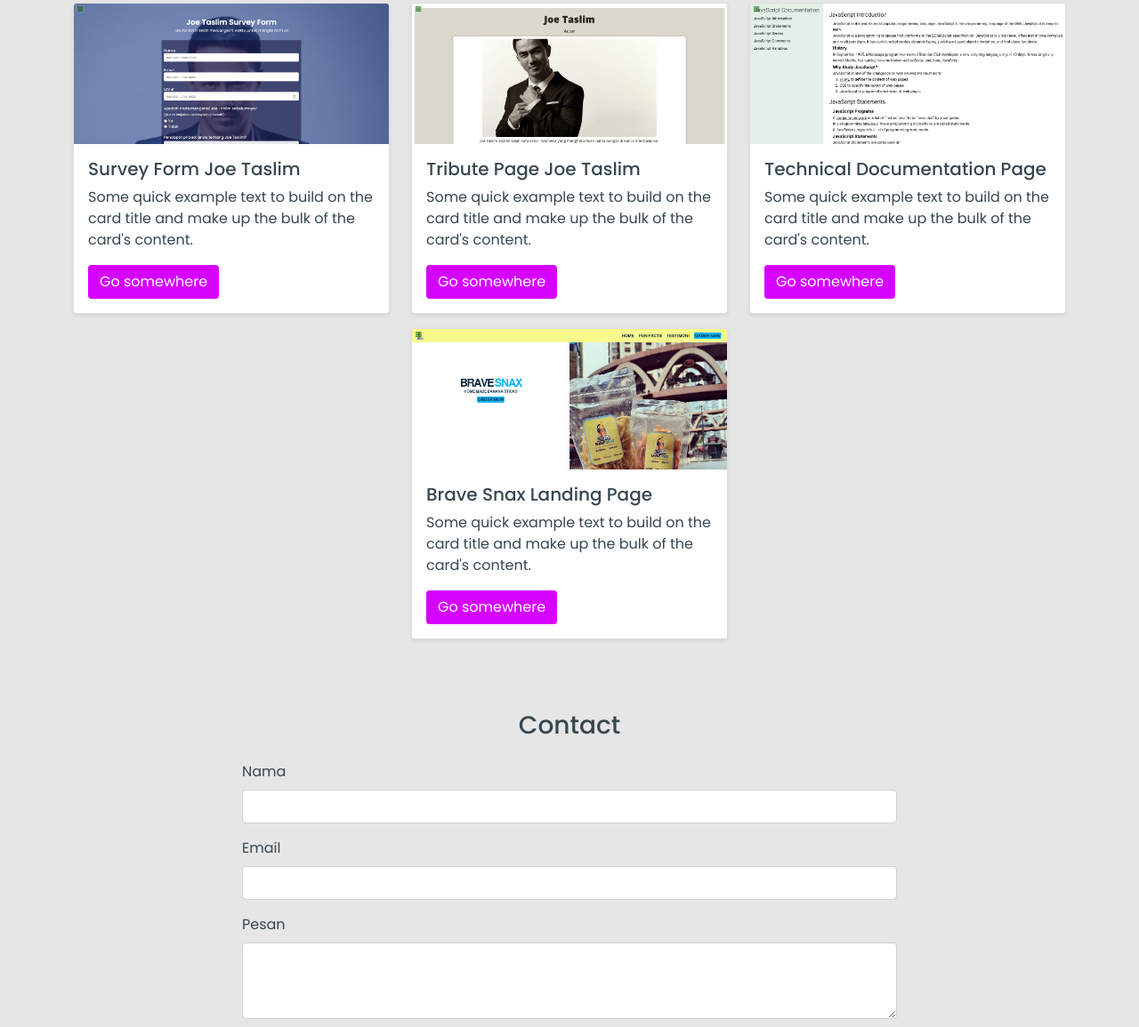
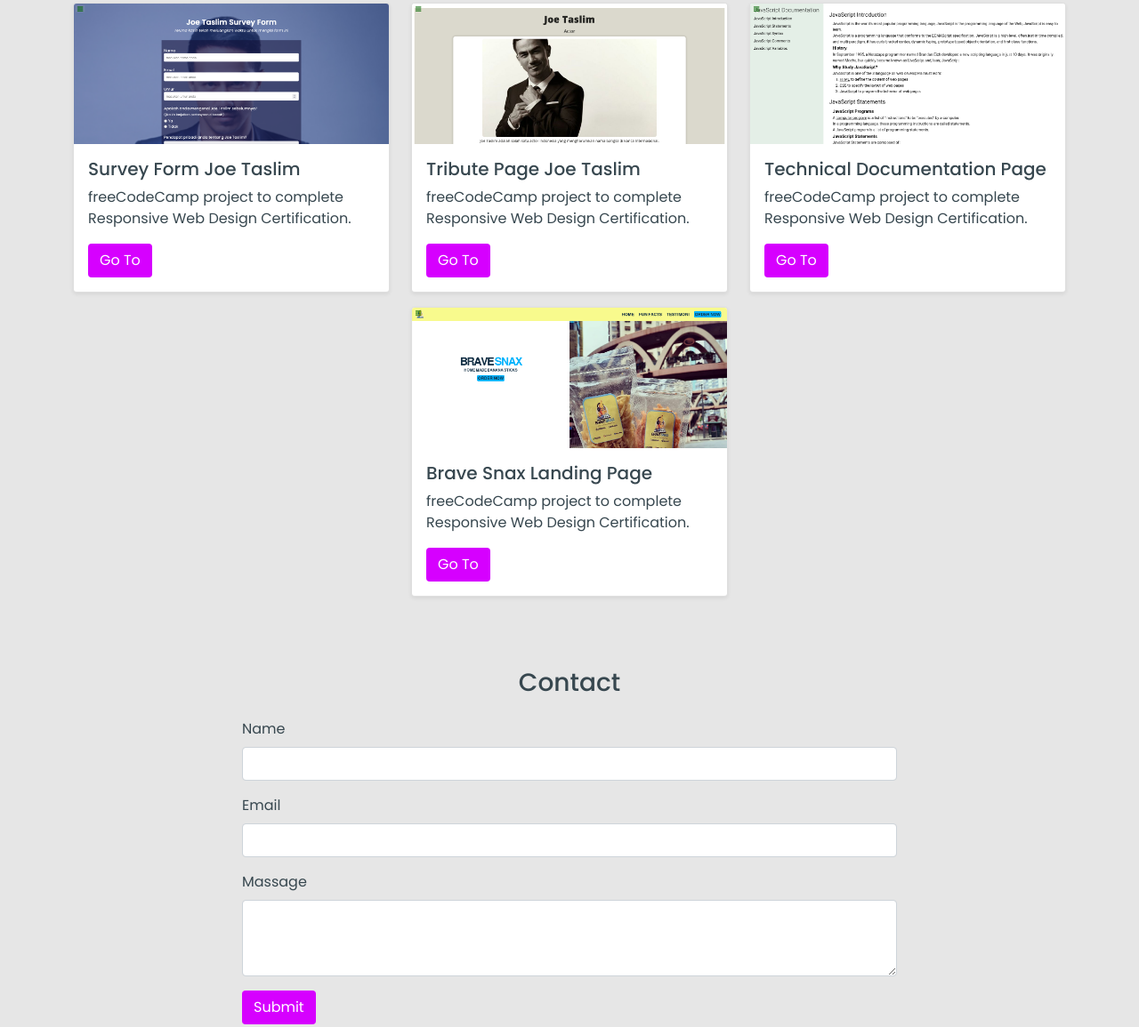
Before and after one commit to r4korompis/personal-CV, a plain HTML site: page index.html in a window 1280 px wide. Shown: the part 757-1912 px from the top of the page at 89% size. Drawn offline with nearby package versions, Linux system fonts and the light colour scheme.

Commit message:
update index.html

```diff
--- a/index.html
+++ b/index.html
@@ -48,7 +48,7 @@
       </div>
       <ul class="navbar-nav d-flex flex-row">
         <li class="nav-item">
-          <a class="nav-link" href="https://github.com/r4korompis" target="_blank">
+          <a class="nav-link" href="https://github.com/ranggakorompis" target="_blank">
             <i class="bi bi-github"></i>
           </a>
         </li>
@@ -76,8 +76,7 @@
             <p class="tagline">Student</p>
             <p class="tagline">Web Developer</p>
           </div>
-          <p class="desc">Lorem ipsum dolor sit amet, consectetur adipisicing elit. Quaerat sint ducimus iste quidem quam esse aliquam nam sed laboriosam, cum ullam, velit dolorum illum adipisci asperiores doloremque
-            magni ipsam saepe.</p>
+          <p class="desc">I'm a student at Universitas Klabat. I specialise in Web Development. I'm passionate about programming and I always striving to grow and learn something new.</p>
         </div>
         <div class="col d-none d-md-block">
           <img src="assets/images/hero-img.svg" alt="hero image" class="hero-img">
@@ -100,8 +99,8 @@
             <img src="assets/images/projects/project-1.png" class="card-img-top" alt="Project 1">
             <div class="card-body">
               <h5 class="card-title">Survey Form Joe Taslim</h5>
-              <p class="card-text">Some quick example text to build on the card title and make up the bulk of the card's content.</p>
-              <a href="https://r4korompis.github.io/survey-form-joe-taslim/" class="btn" target="_blank">Go somewhere</a>
+              <p class="card-text">freeCodeCamp project to complete Responsive Web Design Certification.</p>
+              <a href="https://r4korompis.github.io/survey-form-joe-taslim/" class="btn" target="_blank">Go To</a>
             </div>
           </div>
         </div>
@@ -110,8 +109,8 @@
             <img src="assets/images/projects/project-2.png" class="card-img-top" alt="Project 2">
             <div class="card-body">
               <h5 class="card-title">Tribute Page Joe Taslim</h5>
-              <p class="card-text">Some quick example text to build on the card title and make up the bulk of the card's content.</p>
-              <a href="https://r4korompis.github.io/tribute-page-joe-taslim/" class="btn" target="_blank">Go somewhere</a>
+              <p class="card-text">freeCodeCamp project to complete Responsive Web Design Certification.</p>
+              <a href="https://r4korompis.github.io/tribute-page-joe-taslim/" class="btn" target="_blank">Go To</a>
             </div>
           </div>
         </div>
@@ -120,8 +119,8 @@
             <img src="assets/images/projects/project-3.png" class="card-img-top" alt="Project 3">
             <div class="card-body">
               <h5 class="card-title">Technical Documentation Page</h5>
-              <p class="card-text">Some quick example text to build on the card title and make up the bulk of the card's content.</p>
-              <a href="https://r4korompis.github.io/technical-documentation-page/" class="btn" target="_blank">Go somewhere</a>
+              <p class="card-text">freeCodeCamp project to complete Responsive Web Design Certification.</p>
+              <a href="https://r4korompis.github.io/technical-documentation-page/" class="btn" target="_blank">Go To</a>
             </div>
           </div>
         </div>
@@ -130,8 +129,8 @@
             <img src="assets/images/projects/project-4.png" class="card-img-top" alt="Project 4">
             <div class="card-body">
               <h5 class="card-title">Brave Snax Landing Page</h5>
-              <p class="card-text">Some quick example text to build on the card title and make up the bulk of the card's content.</p>
-              <a href="https://r4korompis.github.io/landing-page-brave-snax/" class="btn" target="_blank">Go somewhere</a>
+              <p class="card-text">freeCodeCamp project to complete Responsive Web Design Certification.</p>
+              <a href="https://r4korompis.github.io/landing-page-brave-snax/" class="btn" target="_blank">Go To</a>
             </div>
           </div>
         </div>
@@ -151,7 +150,7 @@
         <div class="col-md-8">
           <form>
             <div class="mb-3">
-              <label for="name" class="form-label">Nama</label>
+              <label for="name" class="form-label">Name</label>
               <input type="text" class="form-control" id="name" aria-describedby="name">
             </div>
             <div class="mb-3">
@@ -159,7 +158,7 @@
               <input type="email" class="form-control" id="email">
             </div>
             <div class="mb-3">
-              <label for="massage" class="form-label">Pesan</label>
+              <label for="massage" class="form-label">Massage</label>
               <textarea class="form-control" id="massage" rows="3"></textarea>
             </div>
             <button type="submit" class="btn">Submit</button>
```
